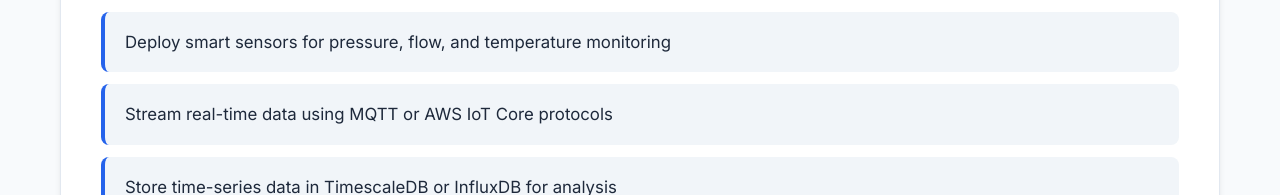
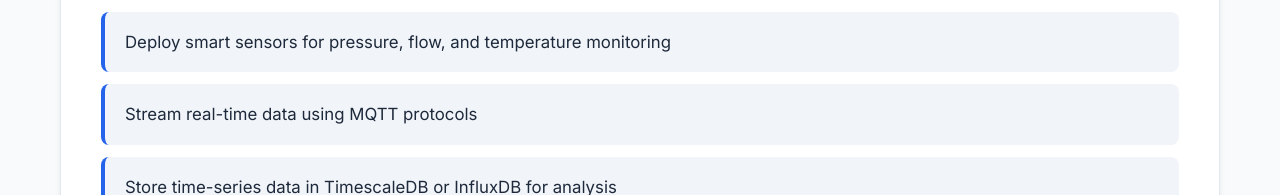
Before and after one commit to OfentseMe/NOVAWATECH, a plain HTML site: page docs/index.html in a window 1280 px wide. Shown: the part 1393-1588 px from the top of the page. Drawn offline with Linux system fonts and the light colour scheme.

Commit message:
Update index.html

```diff
--- a/docs/index.html
+++ b/docs/index.html
@@ -493,7 +493,7 @@
         <h3>1. Data Collection & IoT Integration</h3>
         <ul>
           <li>Deploy smart sensors for pressure, flow, and temperature monitoring</li>
-          <li>Stream real-time data using MQTT or AWS IoT Core protocols</li>
+          <li>Stream real-time data using MQTT protocols</li>
           <li>Store time-series data in TimescaleDB or InfluxDB for analysis</li>
         </ul>
 
```
